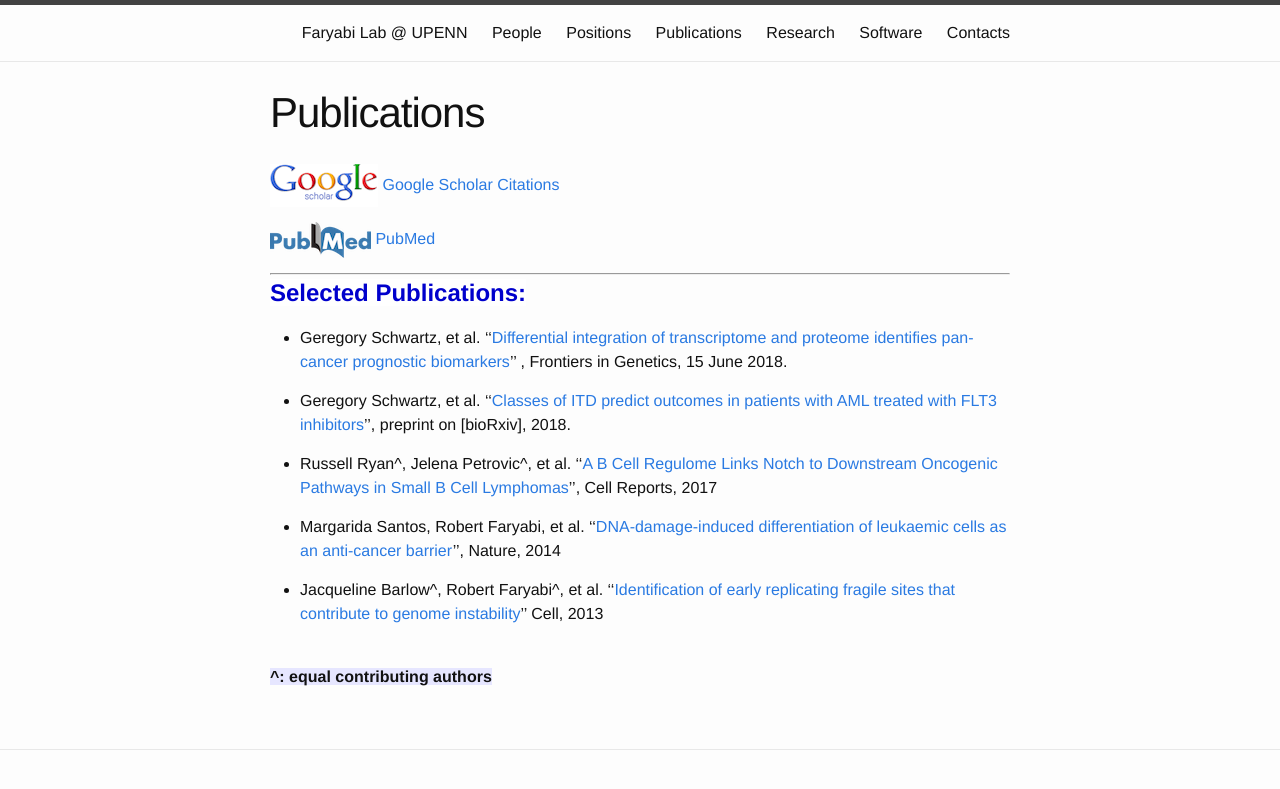
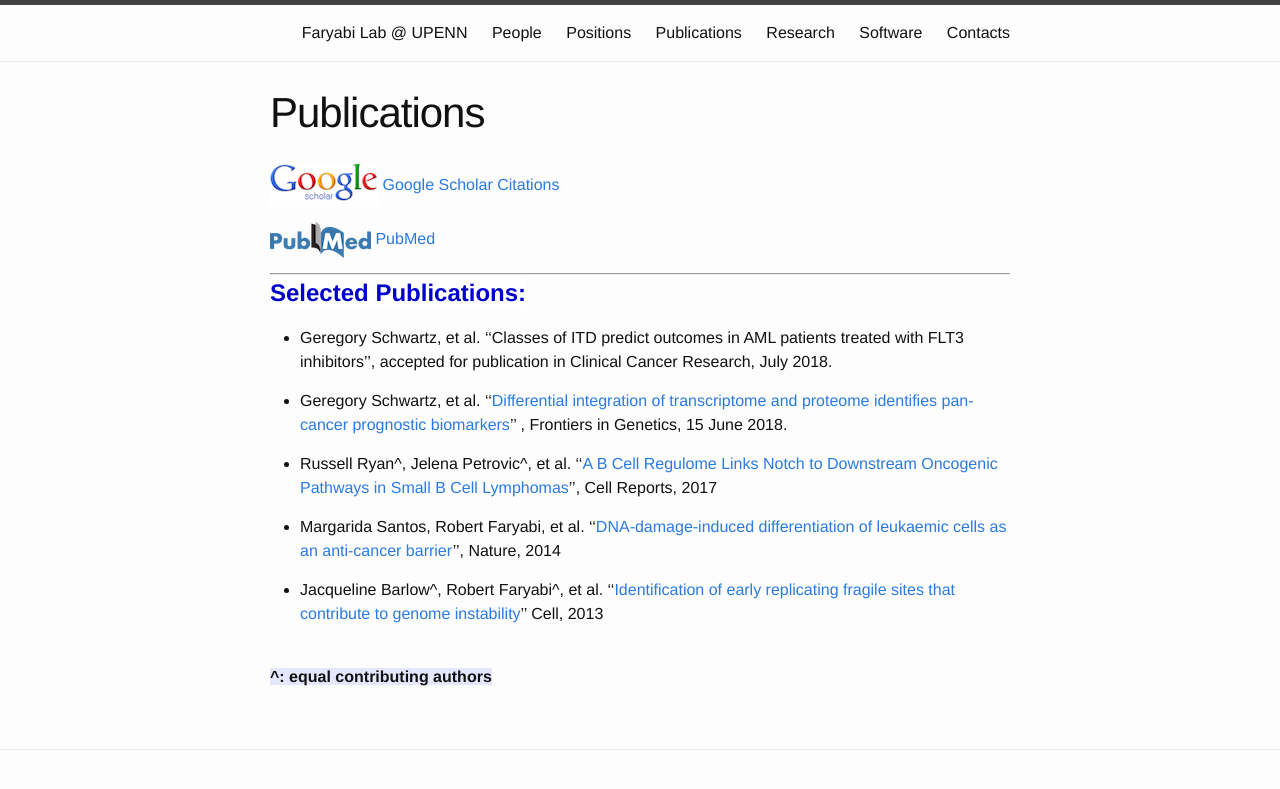
Before and after one commit to faryabib/faryabib.github.io, a Jekyll site: the page built from publications.md, in a window 1280 px wide. Shown: the top 789 px of the page. Built offline with Jekyll 4.4.1, drawn with Linux system fonts in a browser that asks for light colours.

Commit message:
Update publications.md

```diff
--- a/publications.md
+++ b/publications.md
@@ -11,9 +11,9 @@ permalink: /Publications.html
 ----
 <strong><span style="font-size: 1.5em; font-weight: bold; color: #0000cc; background-color: #ffffff"> Selected Publications:</span><strong>
 
++ Geregory Schwartz, et al. ''Classes of ITD predict outcomes in AML patients treated with FLT3 inhibitors'', accepted for publication in Clinical Cancer Research, July 2018.
+
 + Geregory Schwartz, et al. ''[Differential integration of transcriptome and proteome identifies pan-cancer prognostic biomarkers](https://goo.gl/pvZ4Dn)'' , Frontiers in Genetics, 15 June 2018.
-
-+ Geregory Schwartz, et al. ''[Classes of ITD predict outcomes in patients with AML treated with FLT3 inhibitors](https://www.biorxiv.org/content/early/2018/05/14/322354)'', preprint on [bioRxiv], 2018.
 
 + Russell Ryan^, Jelena Petrovic^, et al. ''[A B Cell Regulome Links Notch to Downstream Oncogenic Pathways in Small B Cell Lymphomas](https://www.sciencedirect.com/science/article/pii/S2211124717313712?via%3Dihub)'', Cell Reports, 2017
 
```
